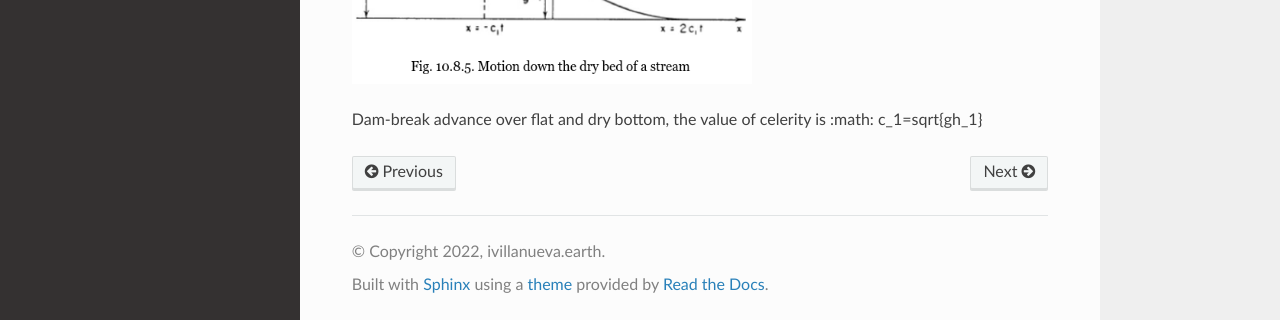
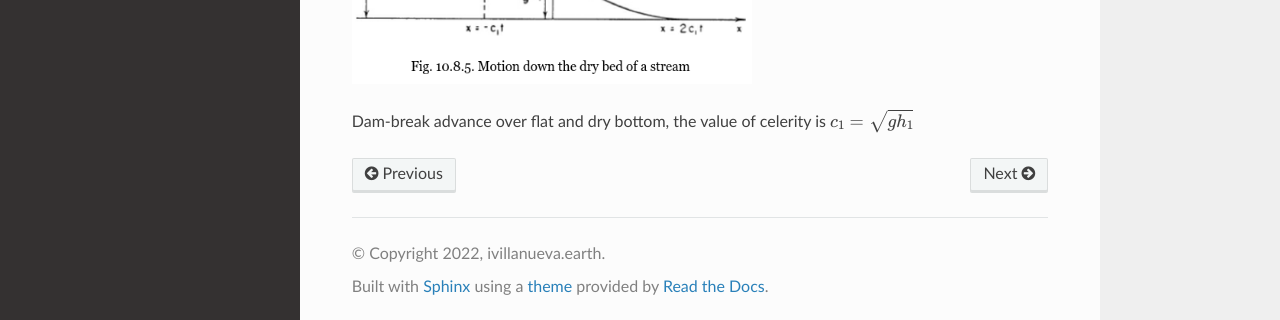
Before and after one commit to ivillamadrid/FloodMapping, a Sphinx documentation site: the page built from docs/source/wetdry.rst, in a window 1280 px wide and 1142 px high. Shown: the part 819-1139 px from the top of the window. Built offline with Sphinx 7.4.7 and the Read the Docs theme 2.0.0, drawn with Linux system fonts in a browser that asks for light colours; some of the changed lines change nothing that is shown.

Commit message:
Update wetdry.rst

```diff
--- a/docs/source/wetdry.rst
+++ b/docs/source/wetdry.rst
@@ -11,6 +11,6 @@
 
 .. image:: DamBreak_Fig-10p8p5.png
   :width: 400
-  :alt: Advance over flat and dry bottom, the value of celerity is :math: c_1=\sqrt{gh_1}
+  :alt: Advance over flat and dry bottom
 
-Dam-break advance over flat and dry bottom, the value of celerity is :math: c_1=\sqrt{gh_1}
+Dam-break advance over flat and dry bottom, the value of celerity is :math:`c_1=\sqrt{gh_1}`
```
